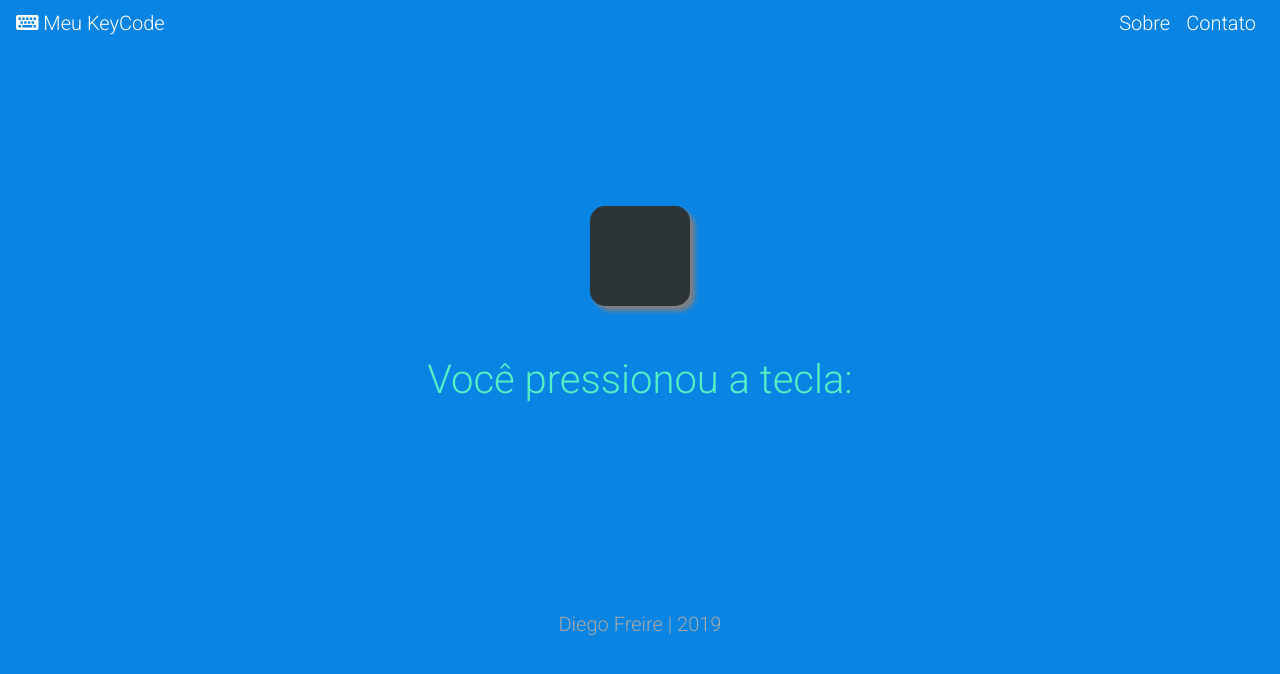
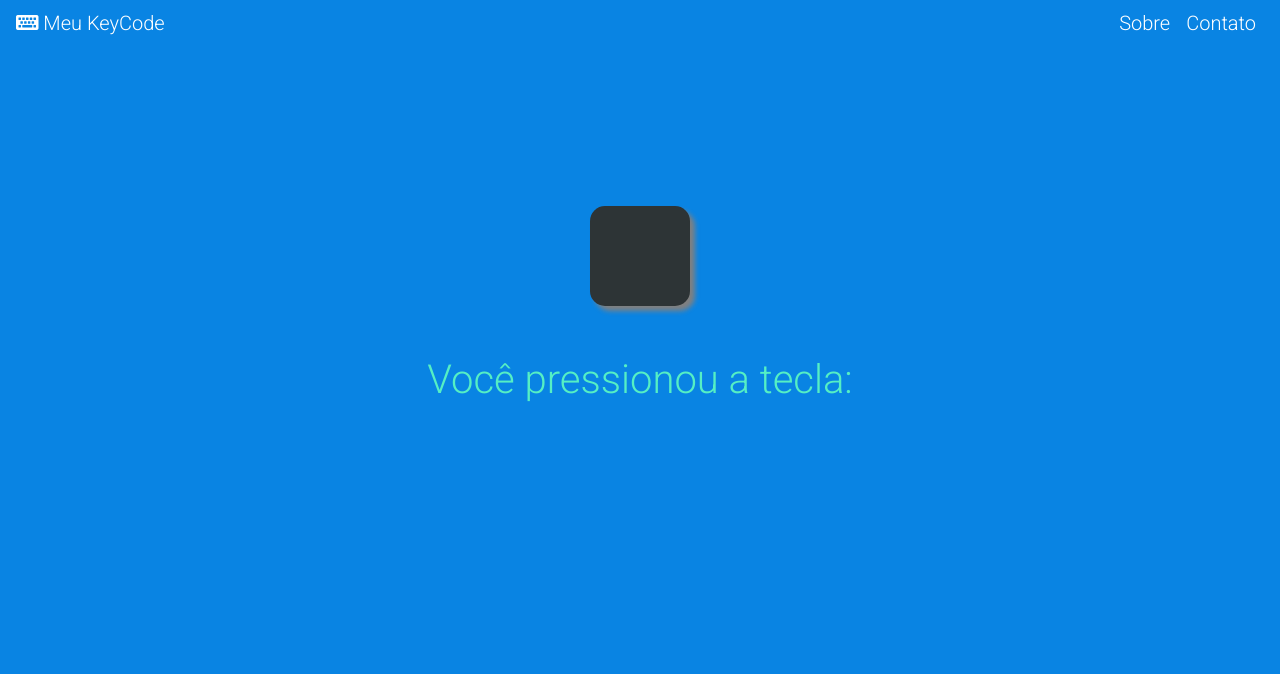
Before and after one commit to hig200diego/meukeycode, a plain HTML site: page index.html in a window 1280 px wide. Drawn offline with nearby package versions, Linux system fonts and the light colour scheme.

```diff
--- a/index.html
+++ b/index.html
@@ -40,12 +40,6 @@
         </div>
     </div>
 
-    <footer>
-       <div class="container">
-           <h5><a href="">Diego Freire | 2019</a></h5>
-       </div>
-    </footer>
-
 <script src="https://code.jquery.com/jquery-3.3.1.slim.min.js"></script>
 <script src="https://cdnjs.cloudflare.com/ajax/libs/popper.js/1.14.7/umd/popper.min.js" ></script>
 <script src="https://stackpath.bootstrapcdn.com/bootstrap/4.3.1/js/bootstrap.min.js"></script>
```
